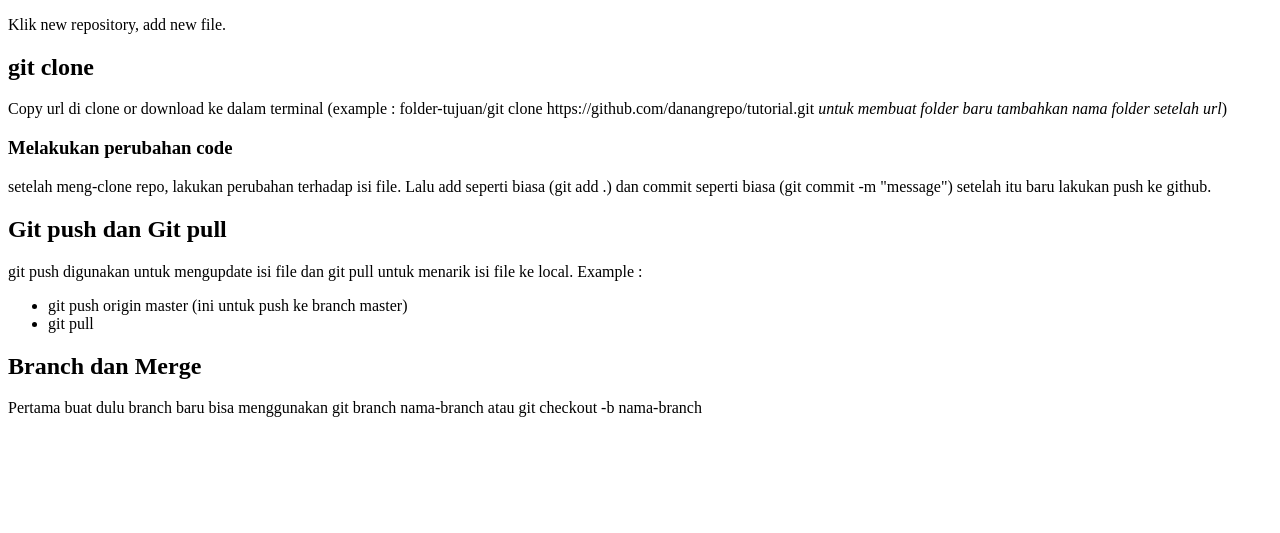
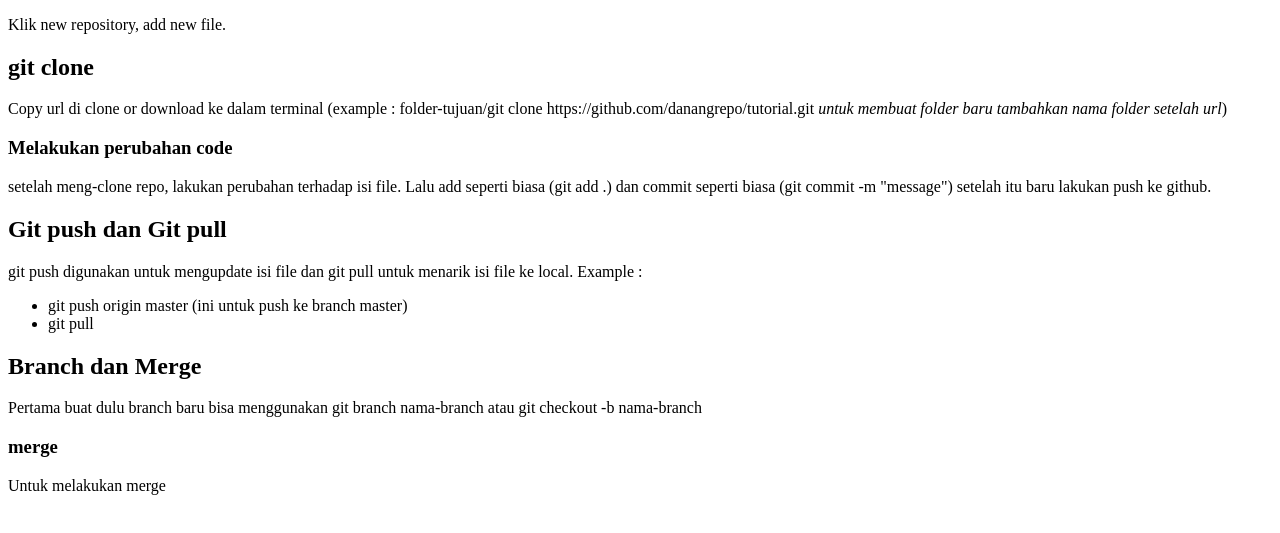
Before and after one commit to danangrepo/tutorial, a plain HTML site: page index.html in a window 1280 px wide. Shown: the part 105-638 px from the top of the page. Drawn offline with Linux system fonts and the light colour scheme.

Commit message:
update merge

```diff
--- a/index.html
+++ b/index.html
@@ -29,6 +29,10 @@
         <h2>Branch dan Merge</h2>
         <p>
             Pertama buat dulu branch baru bisa menggunakan git branch nama-branch atau git checkout -b nama-branch
+            <h3>merge</h3>
+            <p>
+                Untuk melakukan merge
+            </p>
         </p>
     </body>
 </html>
```
